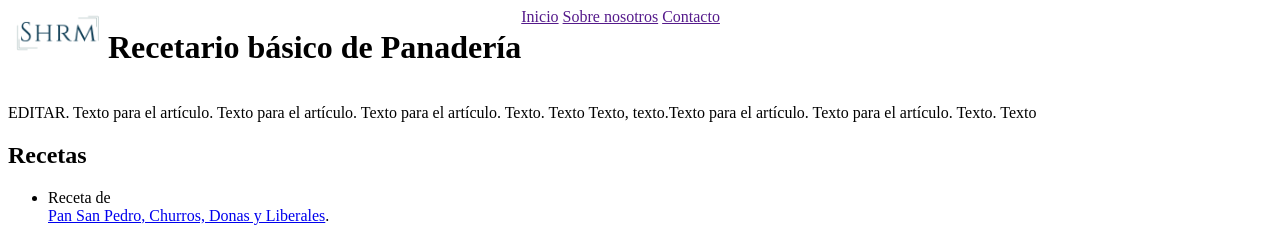
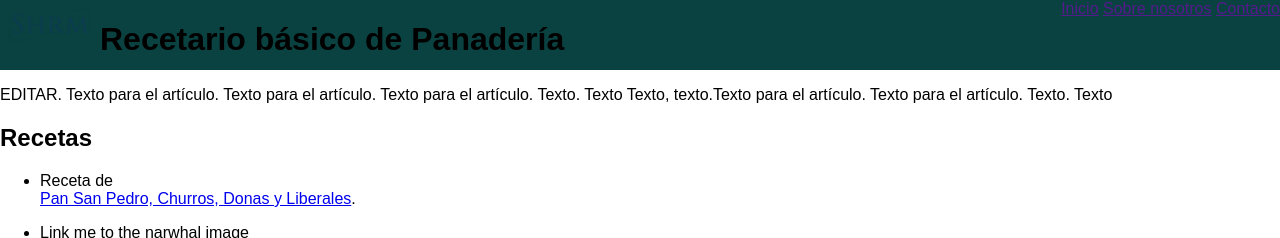
Before and after one commit to haijohadatos/recetario-panaderia, a plain HTML site: page index.html in a window 1280 px wide. Shown: the top 238 px of the page. Drawn offline with Linux system fonts and the light colour scheme.

Commit message:
Update estilos.css

```diff
--- a/estilos.css
+++ b/estilos.css
@@ -1,5 +1,13 @@
+body{
+  font-family: sans-serif;
+  margin: 0;
+}
+
 header{
   display: flex;
+  height: 70px;
+  background-color: #0a4241;
+  justify-content: space-between;
 }
 
 .logo{
```
